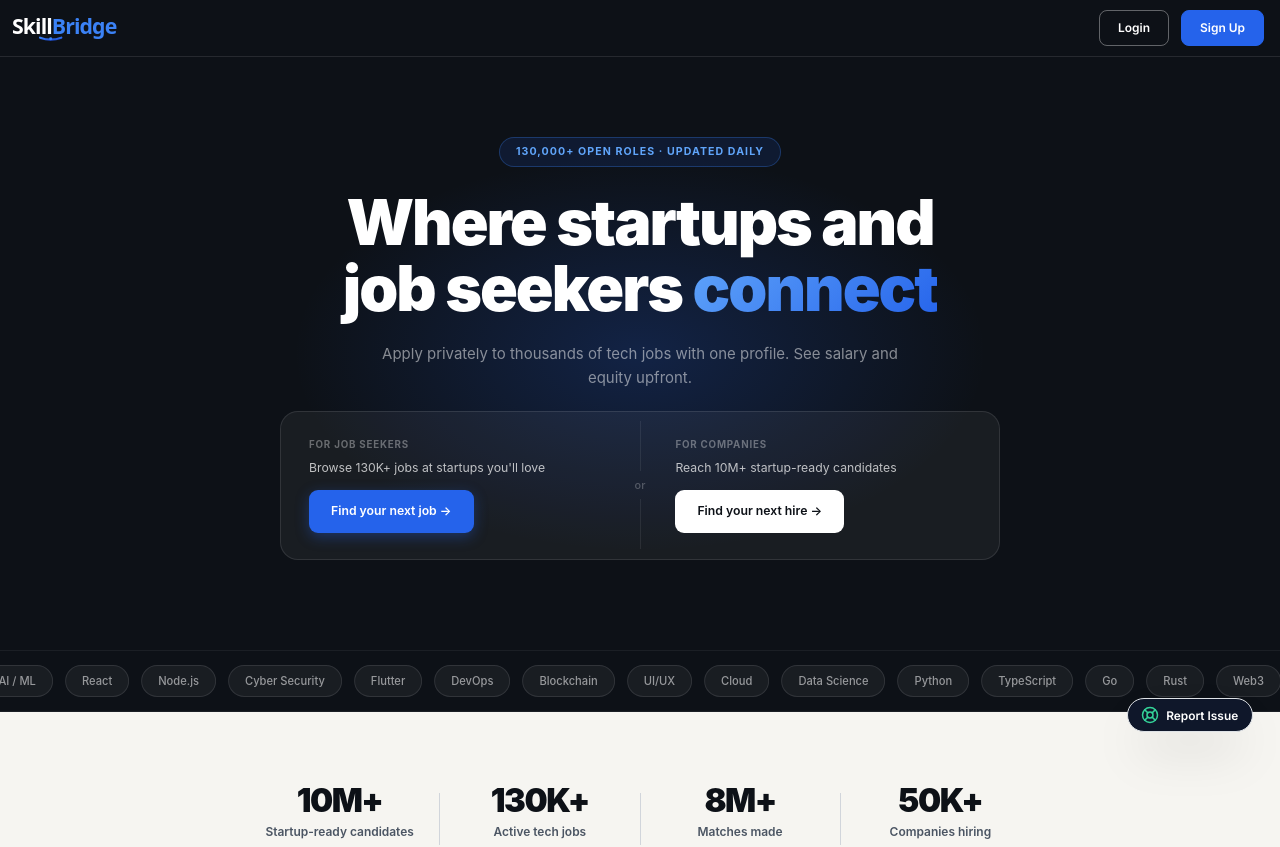
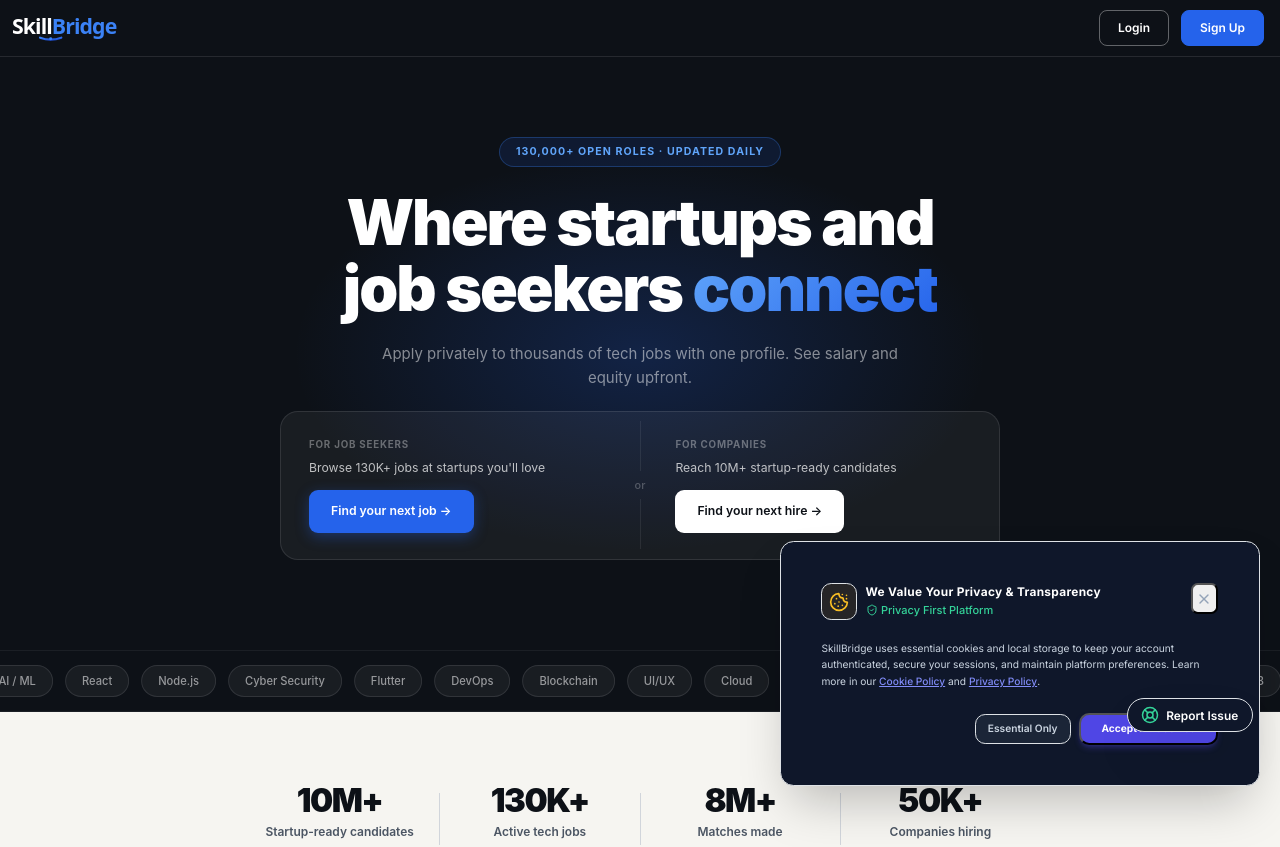
Before and after one commit to Chinmay0608/job-portal-system, a React (Vite) app in the folder frontend/: page / in a window 1280 px wide. Shown: the top 847 px of the page. Built offline with nearby package versions, Linux system fonts and the light colour scheme; no server answers.

Commit message:
feat(ui): add transparent first-time CookieConsentBanner with Essential and Accept All choices

```diff
--- a/frontend/src/App.jsx
+++ b/frontend/src/App.jsx
@@ -8,6 +8,7 @@ import SplashScreen from "./Components/SplashScreen";
 import HelpWidget from "./Components/HelpWidget";
 import DesktopAdvisoryModal from "./Components/DesktopAdvisoryModal";
 import ChunkErrorBoundary from "./Components/ChunkErrorBoundary";
+import CookieConsentBanner from "./Components/CookieConsentBanner";
 
 // ==========================================================================
 // 1. AUTHENTICATION INFRASTRUCTURE DOMAIN IMPORT SEGMENT
@@ -108,6 +109,7 @@ function AppContent() {
       </main>
       {!hideLayout && <Footer />}
       <HelpWidget />
+      <CookieConsentBanner />
     </>
   );
 }
--- /dev/null
+++ b/frontend/src/Components/CookieConsentBanner.jsx
@@ -0,0 +1,116 @@
+import { useState, useEffect } from "react";
+import { Link } from "react-router-dom";
+import { Cookie, ShieldCheck, X } from "lucide-react";
+
+function CookieConsentBanner() {
+  const [isVisible, setIsVisible] = useState(false);
+
+  useEffect(() => {
+    try {
+      const consent = localStorage.getItem("cookieConsent");
+      if (!consent) {
+        // Delay showing banner slightly so splash screen / page load settles smoothly
+        const timer = setTimeout(() => setIsVisible(true), 1200);
+        return () => clearTimeout(timer);
+      }
+    } catch {
+      // Fallback if localStorage is restricted
+    }
+  }, []);
+
+  const handleAcceptAll = () => {
+    try {
+      localStorage.setItem("cookieConsent", "all");
+      localStorage.setItem("cookieConsentDate", new Date().toISOString());
+    } catch {
+      // Ignore storage errors
+    }
+    setIsVisible(false);
+  };
+
+  const handleEssentialOnly = () => {
+    try {
+      localStorage.setItem("cookieConsent", "essential");
+      localStorage.setItem("cookieConsentDate", new Date().toISOString());
+    } catch {
+      // Ignore storage errors
+    }
+    setIsVisible(false);
+  };
+
+  if (!isVisible) return null;
+
+  return (
+    <div
+      className="fixed bottom-4 left-4 right-4 md:left-auto md:right-6 md:max-w-[480px] z-[9999] animate-fade-in-up"
+      role="region"
+      aria-label="Cookie Permission Banner"
+    >
+      <div className="bg-[#0f172a] text-slate-100 rounded-2xl p-5 border border-slate-800 shadow-2xl backdrop-blur-lg flex flex-col gap-4">
+
+        {/* Header */}
+        <div className="flex items-start justify-between gap-3">
+          <div className="flex items-center gap-2.5">
+            <div className="p-2 rounded-xl bg-amber-500/10 text-amber-400 border border-amber-500/20 shrink-0">
+              <Cookie size={20} />
+            </div>
+            <div>
+              <h3 className="text-sm font-bold text-white tracking-wide m-0">
+                We Value Your Privacy & Transparency
+              </h3>
+              <span className="text-[11px] text-emerald-400 font-medium flex items-center gap-1 mt-0.5">
+                <ShieldCheck size={12} /> Privacy First Platform
+              </span>
+            </div>
+          </div>
+
+          <button
+            onClick={handleEssentialOnly}
+            className="text-slate-400 hover:text-white p-1 rounded-lg hover:bg-slate-800 transition-colors"
+            title="Close and Accept Essential Only"
+            aria-label="Close"
+          >
+            <X size={16} />
+          </button>
+        </div>
+
+        {/* Content */}
+        <p className="text-xs text-slate-300 leading-relaxed m-0">
+          SkillBridge uses essential cookies and local storage to keep your account authenticated, secure your sessions, and maintain platform preferences. Learn more in our{" "}
+          <Link
+            to="/cookie-policy"
+            className="text-indigo-400 hover:text-indigo-300 underline font-medium"
+          >
+            Cookie Policy
+          </Link>{" "}
+          and{" "}
+          <Link
+            to="/privacy-policy"
+            className="text-indigo-400 hover:text-indigo-300 underline font-medium"
+          >
+            Privacy Policy
+          </Link>.
+        </p>
+
+        {/* Action Buttons */}
+        <div className="flex items-center justify-end gap-2.5 pt-1 border-t border-slate-800/80">
+          <button
+            onClick={handleEssentialOnly}
+            className="px-3.5 py-2 text-xs font-semibold text-slate-300 hover:text-white rounded-xl bg-slate-800/80 hover:bg-slate-800 border border-slate-700/60 transition-all cursor-pointer"
+          >
+            Essential Only
+          </button>
+          <button
+            onClick={handleAcceptAll}
+            className="px-4 py-2 text-xs font-bold text-white rounded-xl bg-indigo-600 hover:bg-indigo-500 shadow-md shadow-indigo-600/30 transition-all cursor-pointer"
+          >
+            Accept All Cookies
+          </button>
+        </div>
+
+      </div>
+    </div>
+  );
+}
+
+export default CookieConsentBanner;
```
